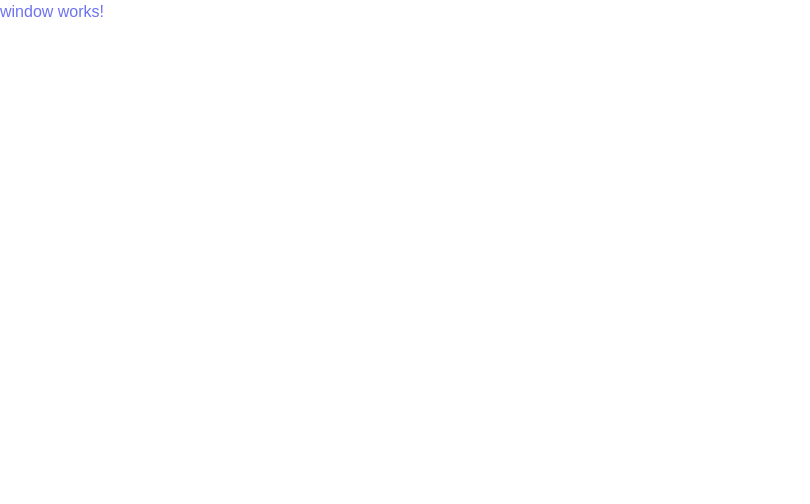
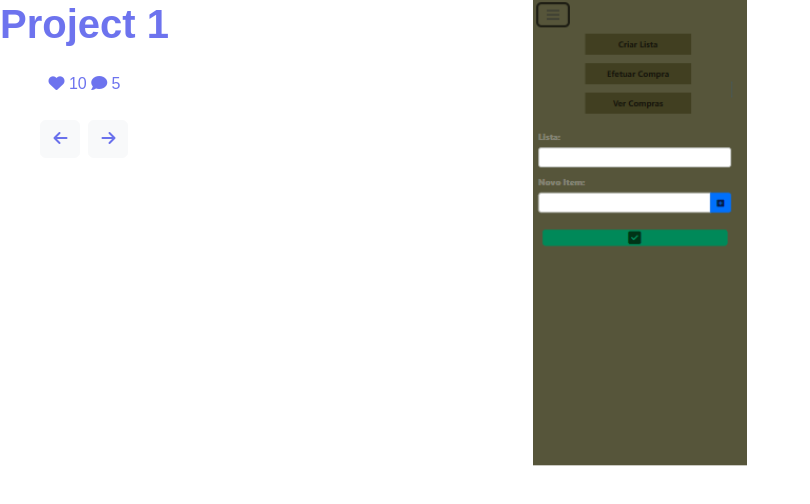
Before and after one commit to DanielKriegerS/ProjectsWindowTemplate, an Angular app: page / in a window 1280 px wide. Shown: the top 504 px of the page, without its empty margins (0-810 px from the left). Built offline with nearby package versions, Linux system fonts and the light colour scheme.

Commit message:
New: basic project board template

```diff
--- a/src/components/window/window.component.html
+++ b/src/components/window/window.component.html
@@ -1 +1,24 @@
-<p>window works!</p>
+<div
+    class="project-board position-relative">
+    <img [src]="projects[currentIndex].image" alt="{{ projects[currentIndex].name }}" class="project-img" />
+
+    <div class="overlay d-flex flex-column align-items-center justify-content-center">
+        <h2 class="fw-bold">{{ projects[currentIndex].name }}</h2>
+
+        <div class="d-flex gap-4 mt-3">
+            <span>
+                <i class="fas fa-heart"></i> {{ projects[currentIndex].likes }}
+                <i class="fas fa-comment"></i> {{ projects[currentIndex].comments }}
+            </span>
+        </div>
+
+        <div class="mt-4">
+            <button class="btn btn-light me-2" (click)="prevProject()">
+                <i class="fas fa-arrow-left"></i>
+            </button>
+            <button class="btn btn-light" (click)="nextProject()">
+                <i class="fas fa-arrow-right"></i>
+            </button>
+        </div>
+    </div>
+</div>
```
